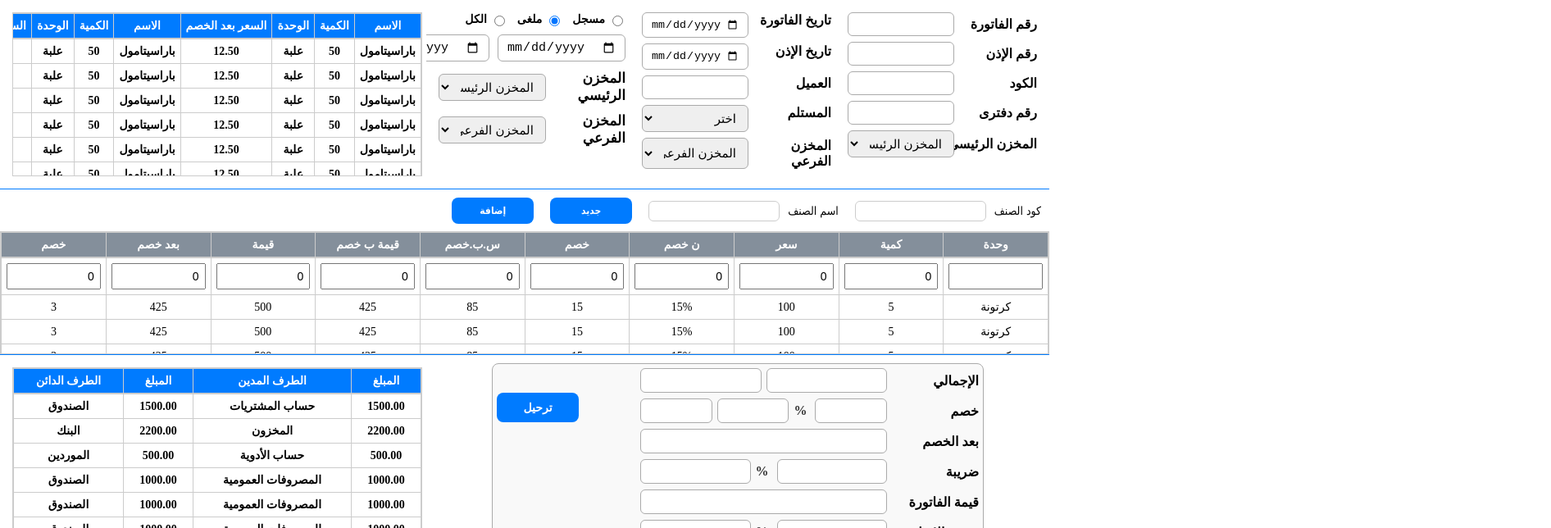
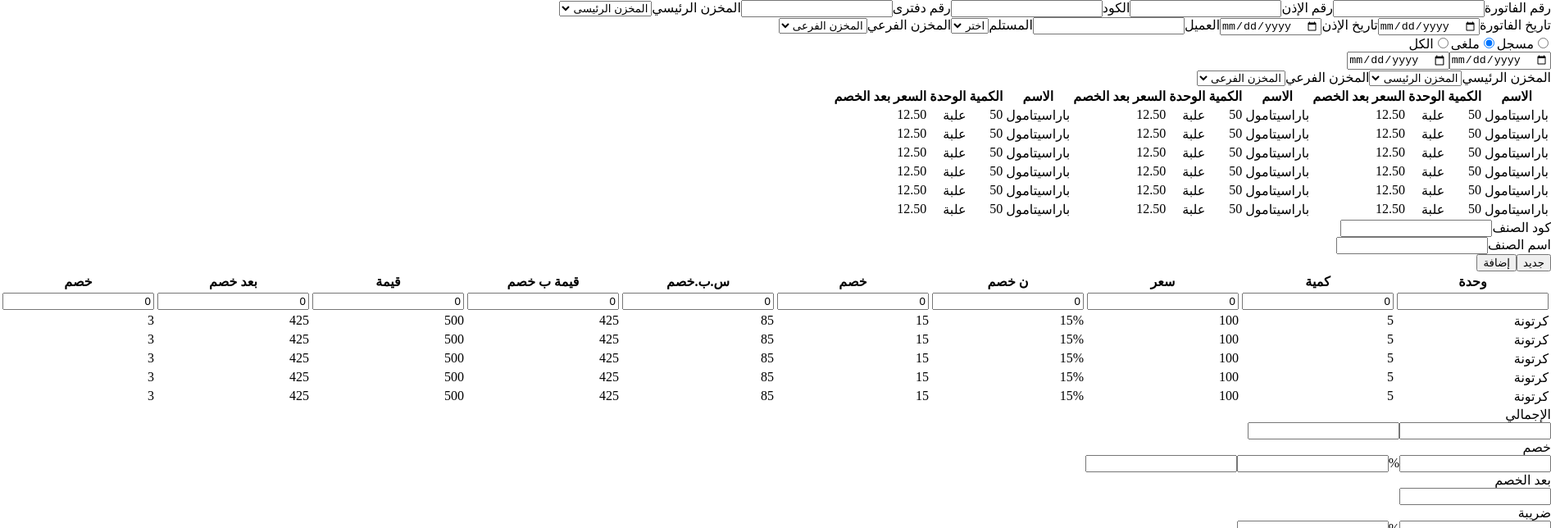
Before and after one commit to radwakhaled204/hos-react-app, a React (Vite) app: page / in a window 1280 px wide. Shown: the top 644 px of the page at 82% size, 1892 px wide, since content can reach past the window. Built offline with nearby package versions, Linux system fonts and the light colour scheme.

Commit message:
[+] add common styling

```diff
--- a/src/App.css
+++ b/src/App.css
@@ -1,322 +1,3 @@
-
-body, html {
-  margin: 0;
-  padding: 0;
-  overflow-x: hidden;
-    direction: rtl;
-}
-
-
-.four-sections-container {
-  display: flex;
-  direction: rtl;
-  gap: 10px;
-  padding: 10px;
-  flex-wrap: nowrap;
-}
-
-.section {
-  background-color: #fff;
-  padding: 5px;
-  font-weight: bold;
-  font-size: 17px;
-  display: flex;
-  justify-content: flex-start;
-  align-items: flex-start;
-}
-.section-2 {
-  background-color: #fff;
-  padding: 5px;
-  font-weight: bold;
-  font-size: 17px;
-  display: flex;
-  justify-content: flex-start;
-  align-items: flex-start;
-    border: 1px solid #aaa;
-  border-radius: 6px;
-    box-sizing: border-box;
-}
-
-
-.form-grid ,
-.form-grid-2{
-  display: grid;
-  grid-template-columns: 100px 1fr;
-  gap: 7px 1px;
-  width: 100%;
-  font-size: 16px;
-}
-
-.form-grid label {
-  font-weight: bold;
-  white-space: nowrap;
-  align-self: center;
-}
-
-.form-grid  input {
-  padding: 6px 10px;
-  border: 1px solid #aaa;
-  border-radius: 6px;
-  width: 130px;
-  box-sizing: border-box;
-}
-
-.form-grid-2  input {
-  padding: 6px 10px;
-  border: 1px solid #aaa;
-  border-radius: 6px;
-  width: 130px;
-  box-sizing: border-box;
-}
-.form-grid-2 select,
-.form-grid-2 select {
-  padding: 6px 10px;
-  border: 1px solid #aaa;
-  border-radius: 6px;
-  width: 130px;
-  box-sizing: border-box;
-  font-size: 15px;
-}
-.form-grid-vertical {
-  display: grid;
-  grid-template-columns: 1fr 1.5fr;
-  gap: 10px;
-  width: 100%;
-  max-width: 600px;
-  align-items: center;
-}
-
-
-.date-container {
-  grid-column: span 2;
-  display: flex;
-  flex-direction: row;
-  gap: 10px;
-}
-
-.date-container input[type="date"] {
-  padding: 6px 10px;
-  border: 1px solid #aaa;
-  border-radius: 6px;
-  font-size: 15px;
-  width: 100%;
-  box-sizing: border-box;
-}
-
-
-.store-labels label {
-  font-weight: bold;
-  text-align: right;
-}
-
-
-select {
-  padding: 6px 10px;
-  border: 1px solid #aaa;
-  border-radius: 6px;
-  font-size: 15px;
-  width: 100%;
-  box-sizing: border-box;
-}
-
-
-.radio-group {
-  display: flex;
-  gap: 12px;
-  flex-wrap: wrap;
-  grid-column: span 2;
-}
-
-.radio-option {
-  display: flex;
-  align-items: center;
-  gap: 4px;
-  font-size: 14px;
-}
-
-
-.date-grid-container {
-  display: flex;
-  flex-direction: column;
-  width: 500px;
-  gap: 20px;
-}
-
-
-.form-grid-4 {
-  display: flex;
-  align-items: center;
-  gap: 12px;
-  flex-wrap: nowrap;
-  font-size: 16px;
-}
-
-
-
-
-
-
-
-
-
-
-
-
-
-
-
-
-
-
-
-
-.data-grid {
-  width: max-content;
-  min-width: 100%;
-  border-collapse: collapse;
- font-size: 16px;
-}
-.data-grid-2 {
-  width: 100%;
-  table-layout: fixed;
-  border-collapse: collapse;
-  font-size: 16px;
-}
-
-
-.data-grid th, .data-grid td,
-.data-grid-2 th, .data-grid-2 td {
-  border: 1px solid #ccc;
-  padding: 6px;
-  text-align: center;
-  font-size: 14px;
-  overflow: hidden;
-  white-space: nowrap;
-}
-
-
-.data-grid th {
-  background-color: #007bff;
-  color: white;
-
-}
-.data-grid-2 th {
-  background-color: #848f9b;
-  color: white;
-}
-.data-grid-2 input {
-  width: 100%;
-  box-sizing: border-box;
-  padding: 6px;
-  font-size: 14px;
-}
-.table-scroll-wrapper {
-  max-height: 200px;
-  overflow-x: auto;
-  overflow-y: hidden;
-  border: 1px solid #ccc;
-}
-
-.table-scroll-wrapper-2 {
-  max-height: 150px;
-  margin-top: 9px;
-  overflow-x: auto;
-  overflow-y: auto;
-  border: 1px solid #ccc;
-}
-.table-scroll-wrapper-3 {
-  max-height: 220px;
-  overflow-x: auto;
-  overflow-y: auto;
-  border: 1px solid #ccc;
-}
-.table-scroll-wrapper-2 thead th ,
-.table-scroll-wrapper thead th ,
-.table-scroll-wrapper-3 thead th
- {
-  position: sticky;
-  top: 0;
-  z-index: 2;
-
-  border-bottom: 2px solid #ccc;
-}
-.sticky-col {
-  position: sticky;
-  right: 0;
-  background: white;
-  z-index: 2;
-}
-
-.data-grid thead th.sticky-col {
-  z-index: 2;
-}
-
-.section-divider {
-  border-bottom: 1px solid #007bff;
-
-}
-.form-row-inline {
-  display: flex;
-  direction: rtl;
-  align-items: center;
-  gap: 20px;
-  margin-top: 10px;
-   margin-right: 10px;
-  flex-wrap: wrap;
-  font-family: 'Tahoma', sans-serif;
-  font-size: 14px;
-}
-
-.form-group-inline {
-  display: flex;
-  align-items: center;
-  gap: 10px;
-}
-
-.form-group-inline label {
-  white-space: nowrap;
-  font-size: inherit;
-}
-
-.form-group-inline input {
-  padding: 6px 10px;
-  border: 1px solid #ccc;
-  border-radius: 6px;
-  width: 160px;
-  font-size: 10px;
-  font-family: inherit;
-}
-
-.action-button {
-  padding: 9px 9px;
-  font-size: 12px;
-  font-family: inherit;
-  font-weight: bold;
-  border: none;
-  border-radius: 8px;
-  background-color: #007bff;
-  color: white;
-  cursor: pointer;
-  min-width: 100px;
-}
-
-.action-button:hover {
-  background-color: #0056b3;
-}
-
-
-
-
-
-
-
-
-
-
-
-
-
-
 * {
   box-sizing: border-box;
 }
@@ -325,85 +6,6 @@ html, body {
   margin: 0;
   padding: 0;
   direction: rtl;
-  overflow-x: hidden;
   width: 100%;
   max-width: 100%;
 }
-
-.section-2 {
-  position: relative;
-  padding: 5px;
-  background: #f9f9f9;
-  border-radius: 8px;
-  max-width: 600px;
-  margin: 0 auto;
-}
-
-.double-form-grid {
-  display: grid;
-  grid-template-columns: 100px 1fr;
-  gap: 7px 12px;
-  width: 100%;
-  font-size: 16px;
-}
-
-.double-form-grid label {
-  font-weight: bold;
-  white-space: nowrap;
-  align-self: center;
-}
-
-.double-input {
-  display: flex;
-  align-items: center;
-  gap: 6px;
-  width: 80%;
-  flex-wrap: wrap;
-}
-
-.double-input input {
-  flex: 1;
-  padding: 6px 10px;
-  border: 1px solid #aaa;
-  border-radius: 6px;
-  font-size: 14px;
-  min-width: 60px;
-}
-
-.symbol-outside {
-  font-size: 16px;
-  color: #333;
-  margin-right: 4px;
-  white-space: nowrap;
-}
-
-.action-button-2 {
-  padding: 10px 14px;
-  font-size: 14px;
-  font-weight: bold;
-  border: none;
-  border-radius: 8px;
-  background-color: #007bff;
-  color: white;
-  cursor: pointer;
-  min-width: 100px;
-  margin-top: 30px;
-  margin-right: auto;
-  display: block;
-}
-
-.action-button-2:hover {
-  background-color: #0056b3;
-}
-
-@media (max-width: 768px) {
-  .double-form-grid {
-    grid-template-columns: 1fr;
-  }
-  .double-form-grid label {
-    text-align: right;
-  }
-  .double-input {
-    flex-wrap: wrap;
-  }
-}
```
